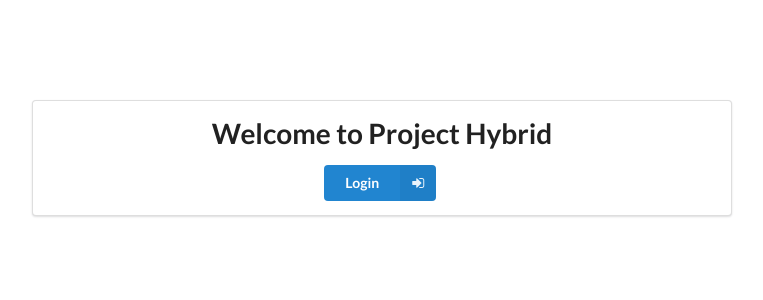
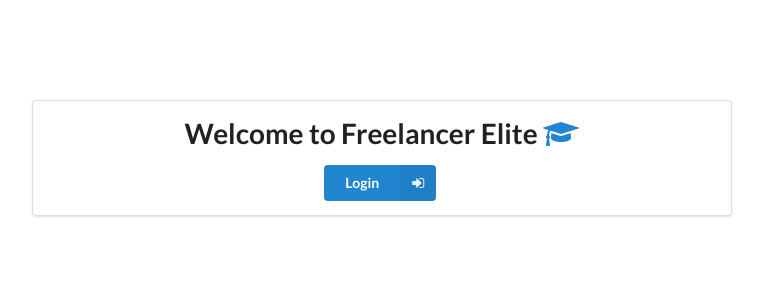
Before and after one commit to Eusaybia/project-hybrid, a Django app: page /hybridapp/ in a window 1280 px wide. Shown: the top 300 px of the page, without its empty margins (258-1021 px from the left). Run offline with Django 3.2, Linux system fonts and the light colour scheme; parts of the project's set-up code (start-up, migrations or seed data) failed here and were passed over; some libraries are stand-ins or nearby versions.

Commit message:
Name change

```diff
--- a/hybridapp/templates/hybridapp/home.html
+++ b/hybridapp/templates/hybridapp/home.html
@@ -2,7 +2,7 @@
 
 {% block content %}
 <div class="ui center aligned segment">
-  <h1>Welcome to Project Hybrid</h1>
+  <h1>Welcome to Freelancer Elite <i class="blue student icon"></i></h1>
   <a href="{% url 'hybridapp:dashboard' %}"><button class="ui primary right labeled icon button">
         <i class="sign in icon"></i>
         Login
--- a/hybridapp/templates/hybridapp/includes/_navbar.html
+++ b/hybridapp/templates/hybridapp/includes/_navbar.html
@@ -1,7 +1,7 @@
 <div class="ui stackable fixed huge menu">
     <div class="ui container">
         <div class="ui header item">
-            Project Hybrid
+            Freelancer Elite
         </div>
         <a class="item" href="{% url 'hybridapp:dashboard' %}">
             <i class="home icon"></i>
```
